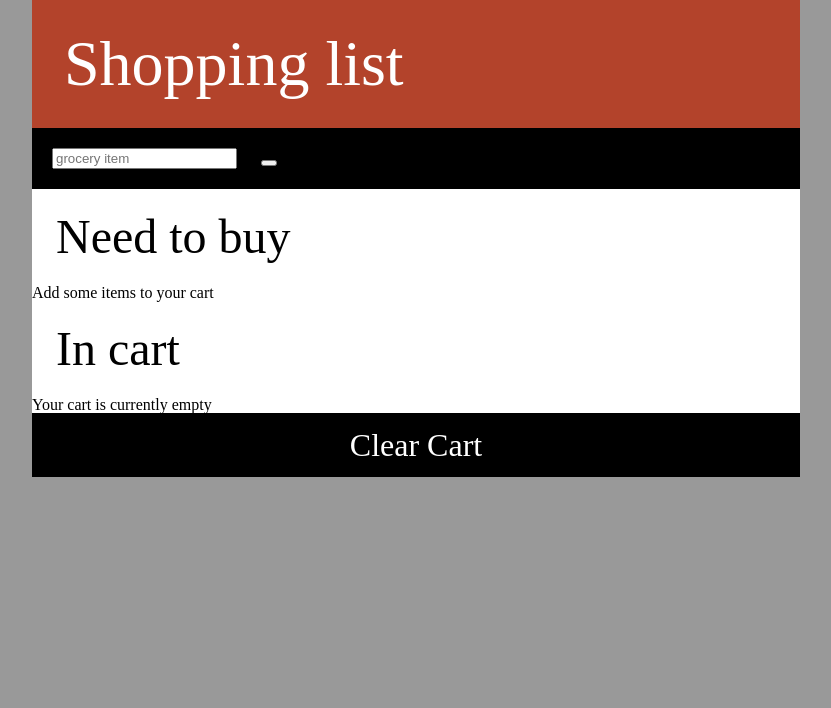
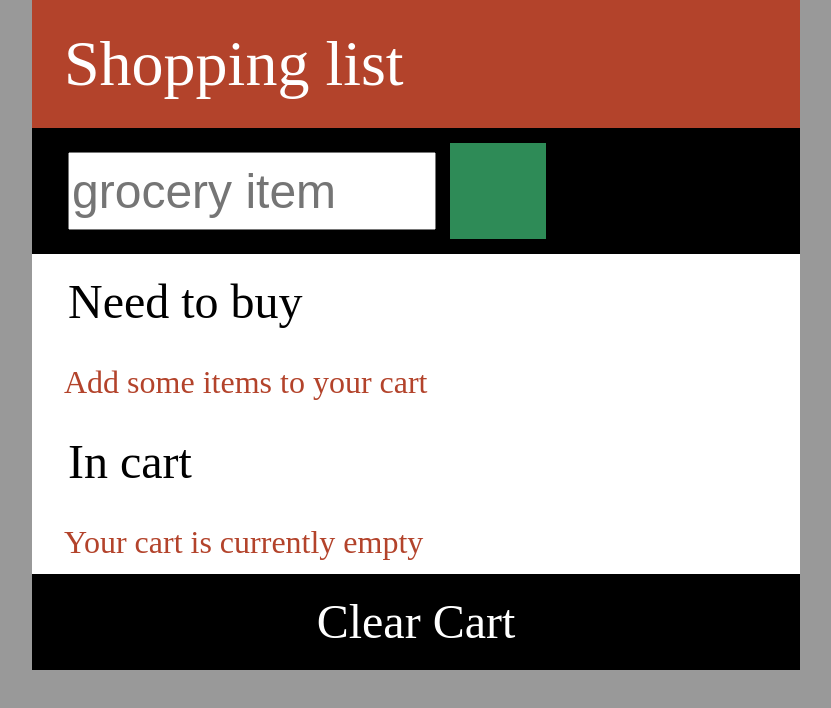
Before and after one commit to justinwellsstew/shoppingList, a plain HTML site: page index.html in a window 1280 px wide. Shown: the whole page, without its empty margins (224-1055 px from the left). Drawn offline with nearby package versions, Linux system fonts and the light colour scheme.

Commit message:
Update styles.css
fixed

```diff
--- a/css/styles.css
+++ b/css/styles.css
@@ -6,7 +6,11 @@ html {
 }
 
 input {
-  margin: 1.5em;
+  margin: .5em 0 .5em .75em;
+  height: 1.5em;
+  width: 7.5em;
+  font-size: 3em;
+  vertical-align: middle;
 }
 
 h1 {
@@ -18,7 +22,7 @@ h1 {
 
 h2 {
   font-size: 3em;
-  padding:.5em;
+  padding: .5em 0 .5em .75em ;
 }
 
 li{
@@ -35,6 +39,12 @@ li:nth-child(odd){
   background-color: #ededed;
 }
 
+p {
+  color:#B3432B;
+  padding:.5em 1em;
+  font-size: 2em;
+}
+
 #main{
   width:60%;
   margin: 0 auto;
@@ -46,15 +56,24 @@ li:nth-child(odd){
 }
 
 #clear-cart{
-  background-color: #000000;
-  color:#FFFFFF;
-  font-size: 2em;
+  background: #000000;
   text-align: center;
-  padding:.5em 0;
+  color: #FFFFFF;
+  font-size: 3em;
+  padding: .5em 0;
 }
 
-@media screen and (max-width: 400px) {
-  #main {
-    width: 100%;
+button {
+  height: 7.2em;
+  width: 7.2em;
+  vertical-align: middle;
+  margin: .5em 0 .5em .75em;
+  background-color: #2E8B57;
+  border:0px;
+}
+
+@media only screen and (max-width: 40em){
+  #main{
+    width:100%;
   }
 }
```
